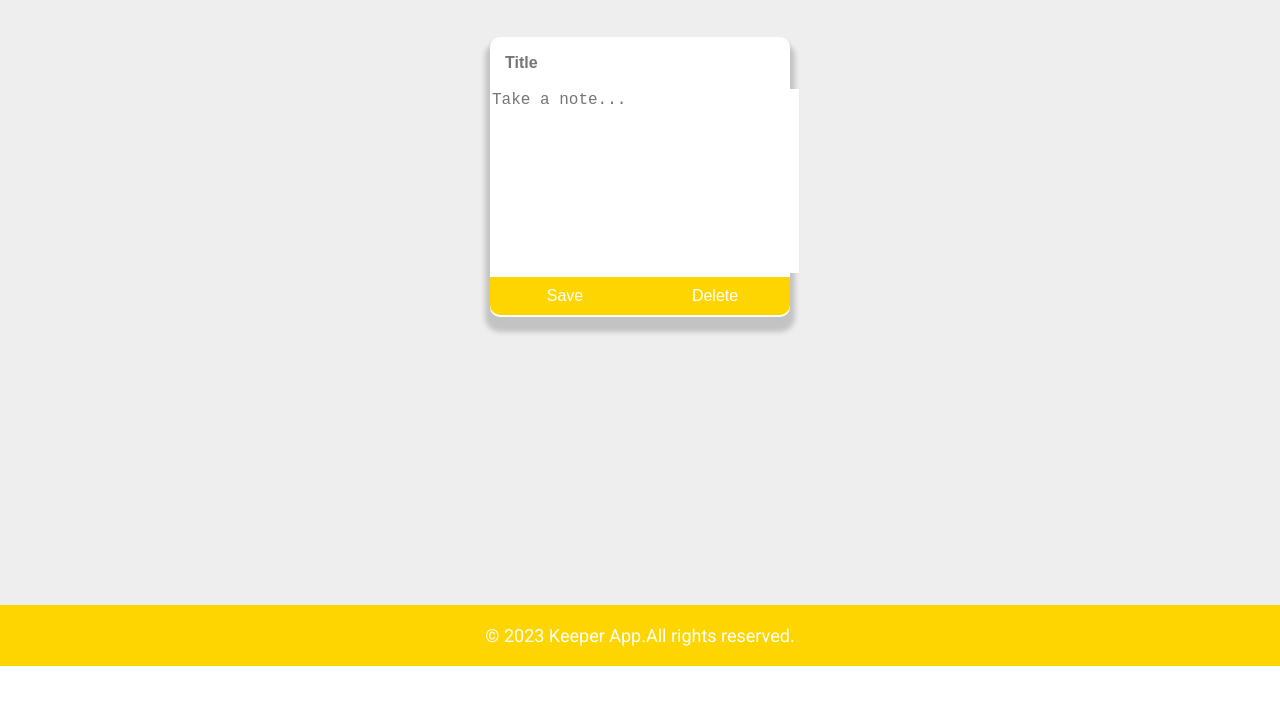
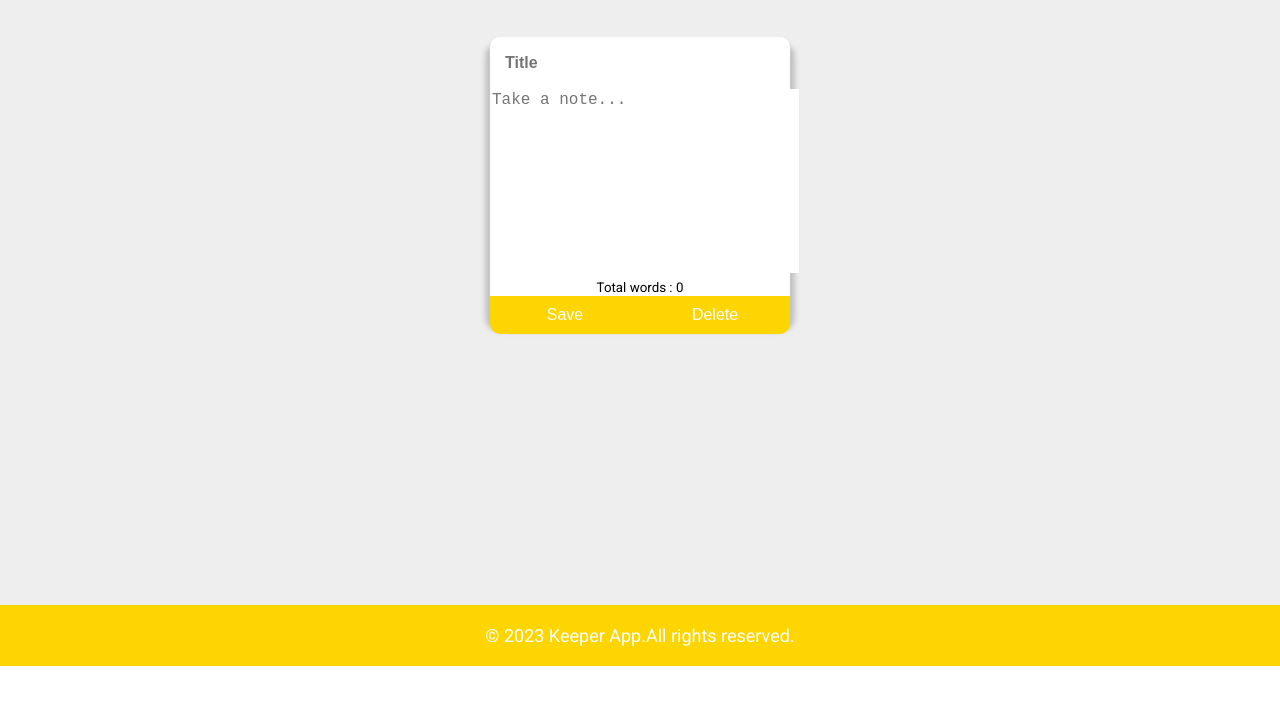
Before and after one commit to AryushGupta/Keeper-App, a plain HTML site: page index.html in a window 1280 px wide. Shown: the part 89-794 px from the top of the page. Drawn offline with Linux system fonts and the light colour scheme.

Commit message:
Update index.html
Added the html for dynamic word counter

```diff
--- a/index.html
+++ b/index.html
@@ -25,6 +25,7 @@
             </div>
             <div class="content">
                 <textarea id="input-content" name="note" placeholder="Take a note..." cols="29" rows="10"></textarea>
+                <small id="total-words">Total words : 0</small>
             </div>
             <div class="btn">
                 <button id="save-btn">Save</button>
```
